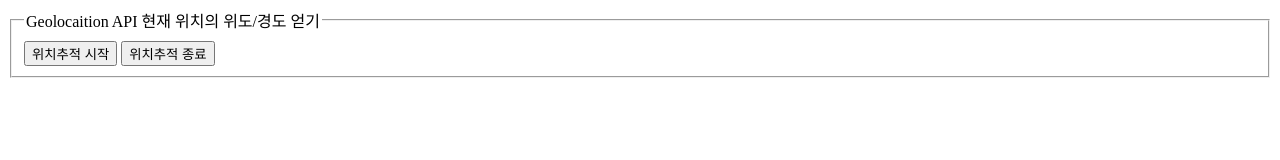
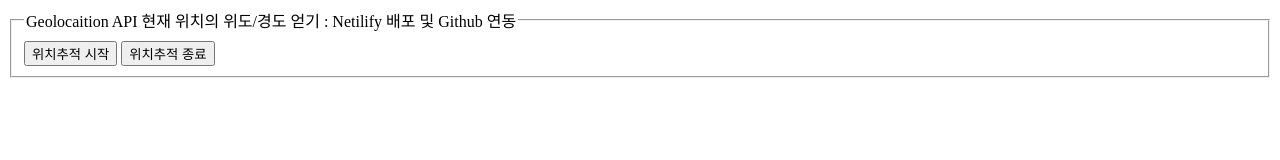
Before and after one commit to alsgurdlsms10tkf/Geolocation, a plain HTML site: page index.html.html in a window 1280 px wide. Drawn offline with Linux system fonts and the light colour scheme.

Commit message:
타이틀 추가

```diff
--- a/index.html.html
+++ b/index.html.html
@@ -7,7 +7,7 @@
 </head>
 <body>
     <fieldset>
-        <legend>Geolocaition API 현재 위치의 위도/경도 얻기</legend>
+        <legend>Geolocaition API 현재 위치의 위도/경도 얻기 : Netilify 배포 및 Github 연동</legend>
         <button onclick="start()";>위치추적 시작</button>
         <button onclick="stop()">위치추적 종료</button>
         <span id="display" style="color:red;font-size: 1.5em;font-weight: bold;"></span>
```
